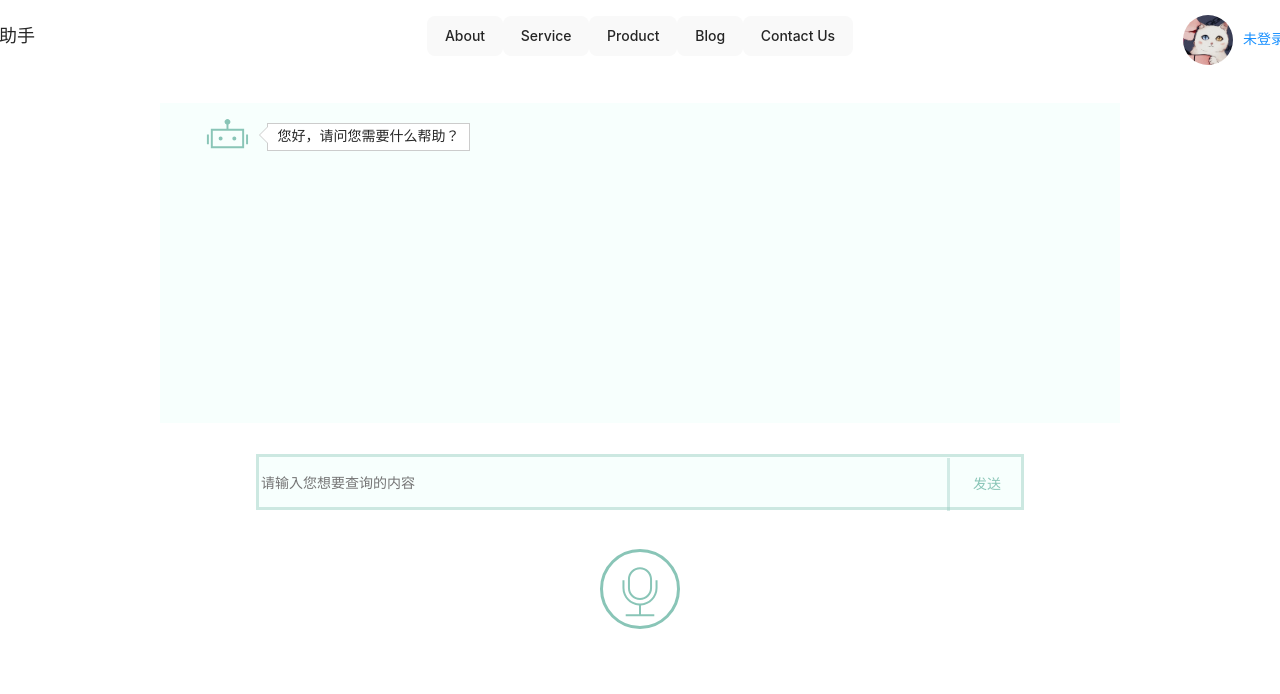
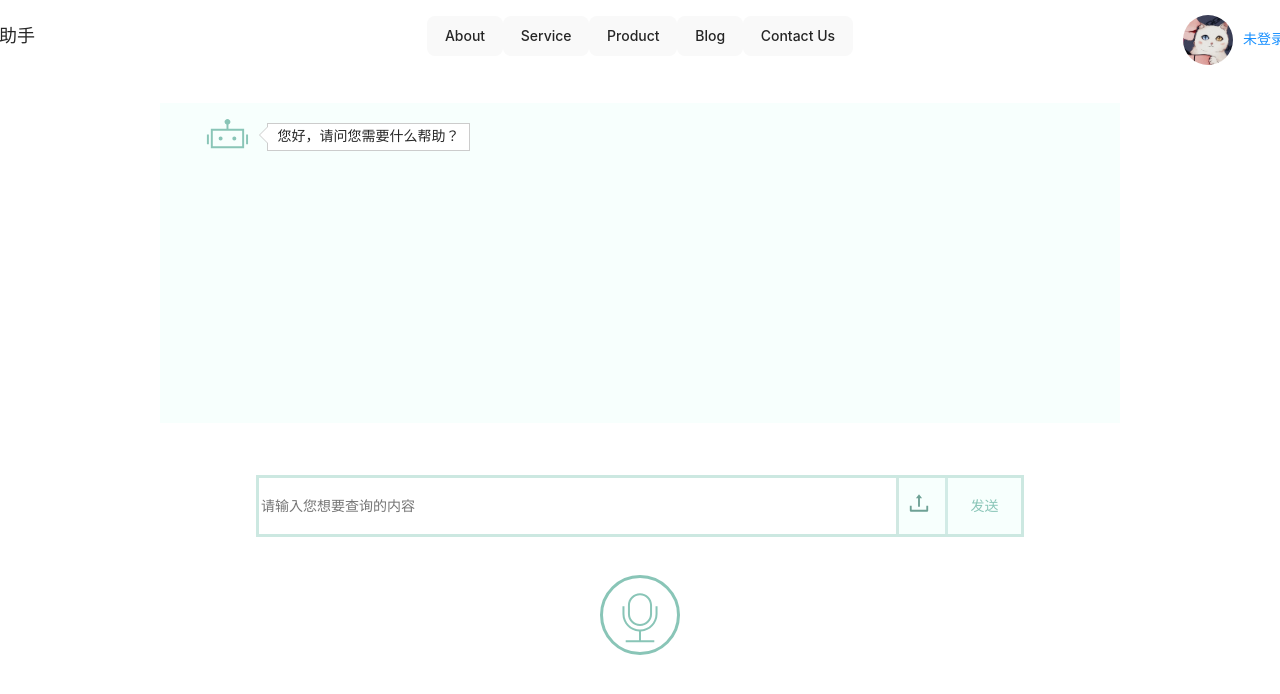
Before and after one commit to Shamaralyy/campus-smart-assistant, a Vue app: page /AI in a window 1280 px wide. Shown: the top 694 px of the page. Built offline with nearby package versions, Linux system fonts and the light colour scheme; no server answers.

Commit message:
fix: 输入框样式更改

```diff
--- a/src/views/AI.vue
+++ b/src/views/AI.vue
@@ -38,7 +38,17 @@
         @keyup="enter"
         v-model="content"
       />
-      <a @click="submitMsg" ghost class="query-btn" id="sub-btn">发送</a>
+      <label for="upload">
+        <UploadOutlined class="i_upload" />
+      </label>
+      <input
+        type="file"
+        id="upload"
+        multiple="multiple"
+        style="display: none"
+        @change="uploadFile"
+      />
+      <a @click="submitMsg" id="sub-btn">发送</a>
     </div>
     <div class="circle">
       <img class="yy" src="../assets/yy.svg" alt="" @click="record" />
@@ -51,6 +61,7 @@
 import { ref, defineComponent, watch, nextTick } from "vue";
 import { useRouter, useRoute } from "vue-router";
 import { centreAPI } from "../api/AI.js";
+import { UploadOutlined } from "@ant-design/icons-vue";
 //组件
 import Header from "../components/Header/index.vue";
 import Speech from "../components/SpeechRecognition/index.vue";
@@ -120,31 +131,28 @@ function AIidentify() {
       isQueryOne.value = true;
     });
   } else if (sc.test(content.value)) {
-    dialogMoveWithStr("请稍等，正在为您删除数据……",600);
+    dialogMoveWithStr("请稍等，正在为您删除数据……", 600);
     dialogMoveWithStr("删除成功!", 1500);
   } else if (tj.test(content.value)) {
-    dialogMoveWithStr("请稍等，正在为您添加数据……",600);
-    dialogMoveWithStr("添加成功!",1500);
+    dialogMoveWithStr("请稍等，正在为您添加数据……", 600);
+    dialogMoveWithStr("添加成功!", 1500);
   } else if (xg.test(content.value)) {
-    dialogMoveWithStr("请稍等，正在为您修改数据……",600);
-    dialogMoveWithStr("修改成功!",1500);
+    dialogMoveWithStr("请稍等，正在为您修改数据……", 600);
+    dialogMoveWithStr("修改成功!", 1500);
   } else {
-    setTimeout(() => {
-      chatlist.value.push({
-        type: 0,
-        str: `格式错误。\n请参照以下示例： \n
+    let str = `格式错误。\n请参照以下示例： \n
     1.查询所有学生
     2.查询李一（格式为：查询+学生姓名）
     3.添加罗 20 男 5615156 5611541 陈老师”（格式为：添加+学生姓名+空格+年龄+空格+电话+空格+学号+空格+辅导员姓名）
     4.修改李一的信息：李三 20 男 5615156 5611541 陈老师（格式为：修改+学生姓名+的信息：学生姓名+空格+空格+电话+空格+学号+空格+辅导员姓名）
     5.删除罗（格式为：删除+学生姓名）
-    注意：在关键信息出现之前，前面的文字不做规定，如：我想要删除罗二（只要删除之前不出现：增加’修改，查询这些关键字），这是可以的。但在之后不能有多余的文字，如：删除罗二吧。`,
-      });
-      nextTick(() => {
-        chatBox.value.scrollTop += chatBox.value.scrollHeight;
-      });
-    }, 600);
+    注意：在关键信息出现之前，前面的文字不做规定，如：我想要删除罗二（只要删除之前不出现：增加’修改，查询这些关键字），这是可以的。但在之后不能有多余的文字，如：删除罗二吧。`;
+    dialogMoveWithStr(str, 600);
   }
+}
+//上传文件
+function uploadFile(e) {
+  console.log("e", e.target.files);
 }
 function submitMsg() {
   if (content.value === "") {
@@ -158,7 +166,7 @@ function submitMsg() {
       console.log("centreAPI-res", res);
     });
     AIidentify();
-    if(isQueryOne.value) {
+    if (isQueryOne.value) {
       //单人查询代码
     }
   }
@@ -296,7 +304,6 @@ const sendRecord = (val) => {
     /*滚动条整体样式*/
     width: 10px;
     height: -10px;
-    // border-radius: 15px;
     background: #dcf5ef;
   }
 
@@ -312,23 +319,41 @@ const sendRecord = (val) => {
 }
 
 .ipt-box {
+  width: 60vw;
+  border: 3px solid rgba(137, 197, 183, 0.4);
+  background-color: rgba(240, 255, 252, 0.5);
   position: relative;
+  margin-top: 4%;
+
   #search {
+    float: left;
+    width: 50vw;
     outline: none;
-    margin-top: 4%;
-    width: 60vw;
     height: 7vh;
-    // border: 3px solid rgb(137, 197, 183, 0.5);
-    border: 3px solid rgba(137, 197, 183, 0.4);
-    background-color: rgba(240, 255, 252, 0.5);
-    // border-radius: 25px;
+    white-space: nowrap;
+    overflow-x: scroll;
+    border: none;
+    border-right: 3px solid rgba(137, 197, 183, 0.4);
+  }
+
+  .i_upload {
+    position: absolute;
+    height: 7vh;
+    line-height: 7vh;
+    right: 12%;
+    cursor: pointer;
+    font-size: 22px;
+    color: rgb(110, 161, 149);
   }
 
   #sub-btn {
     position: absolute;
-    top: 21%;
     right: 0%;
     border-left: 3px solid rgba(137, 197, 183, 0.337);
+    width: 10%;
+    height: 7vh;
+    line-height: 7vh;
+    color: rgb(137, 197, 183, 0.8);
   }
 }
 
@@ -353,12 +378,4 @@ const sendRecord = (val) => {
   margin-top: 2.2%;
   margin-left: -3.5%;
 }
-
-.query-btn {
-  width: 10%;
-  height: 6.6vh;
-  line-height: 6.6vh;
-  margin-top: 2.2%;
-  color: rgb(137, 197, 183, 0.8);
-}
 </style>
```
